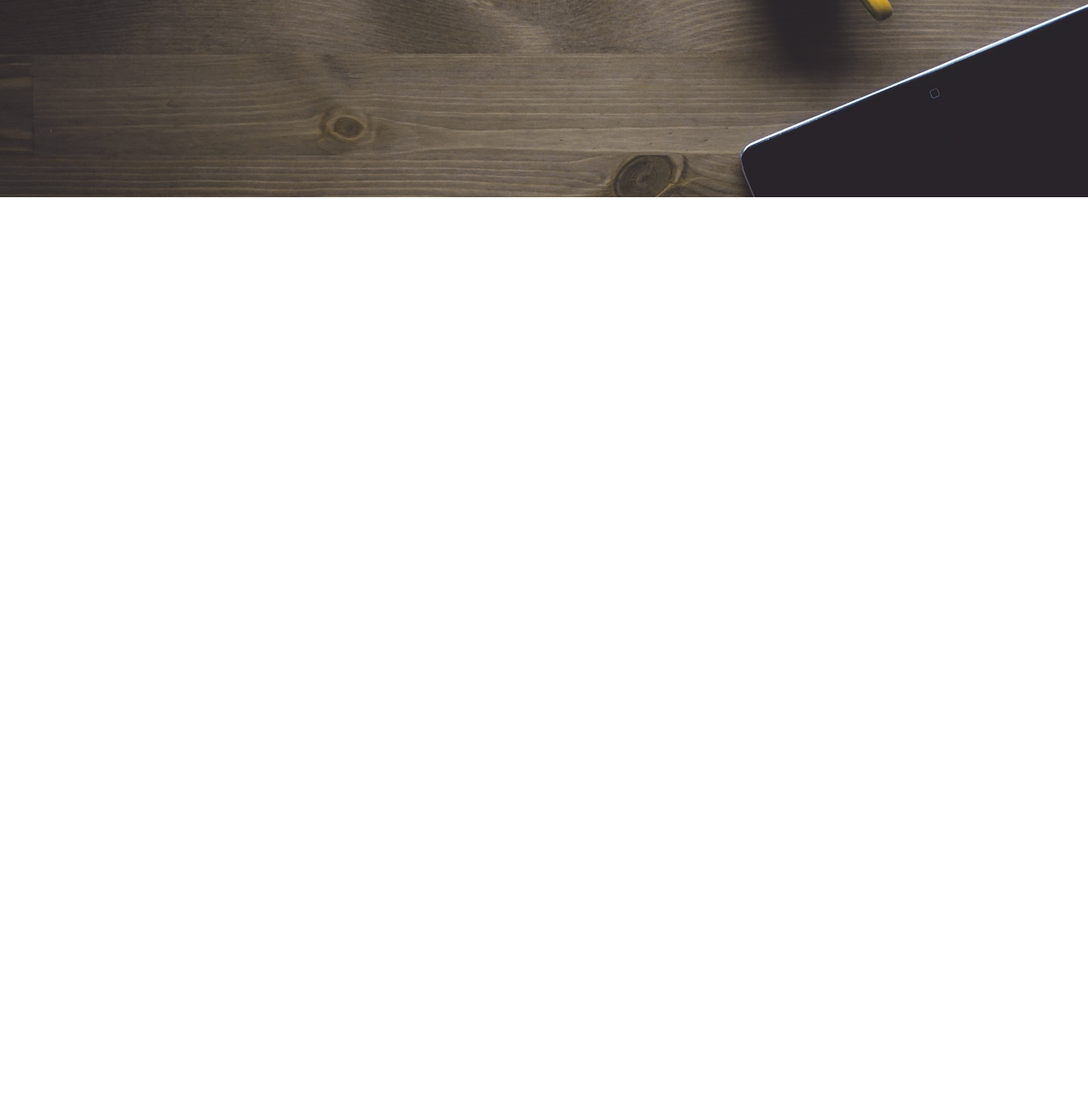
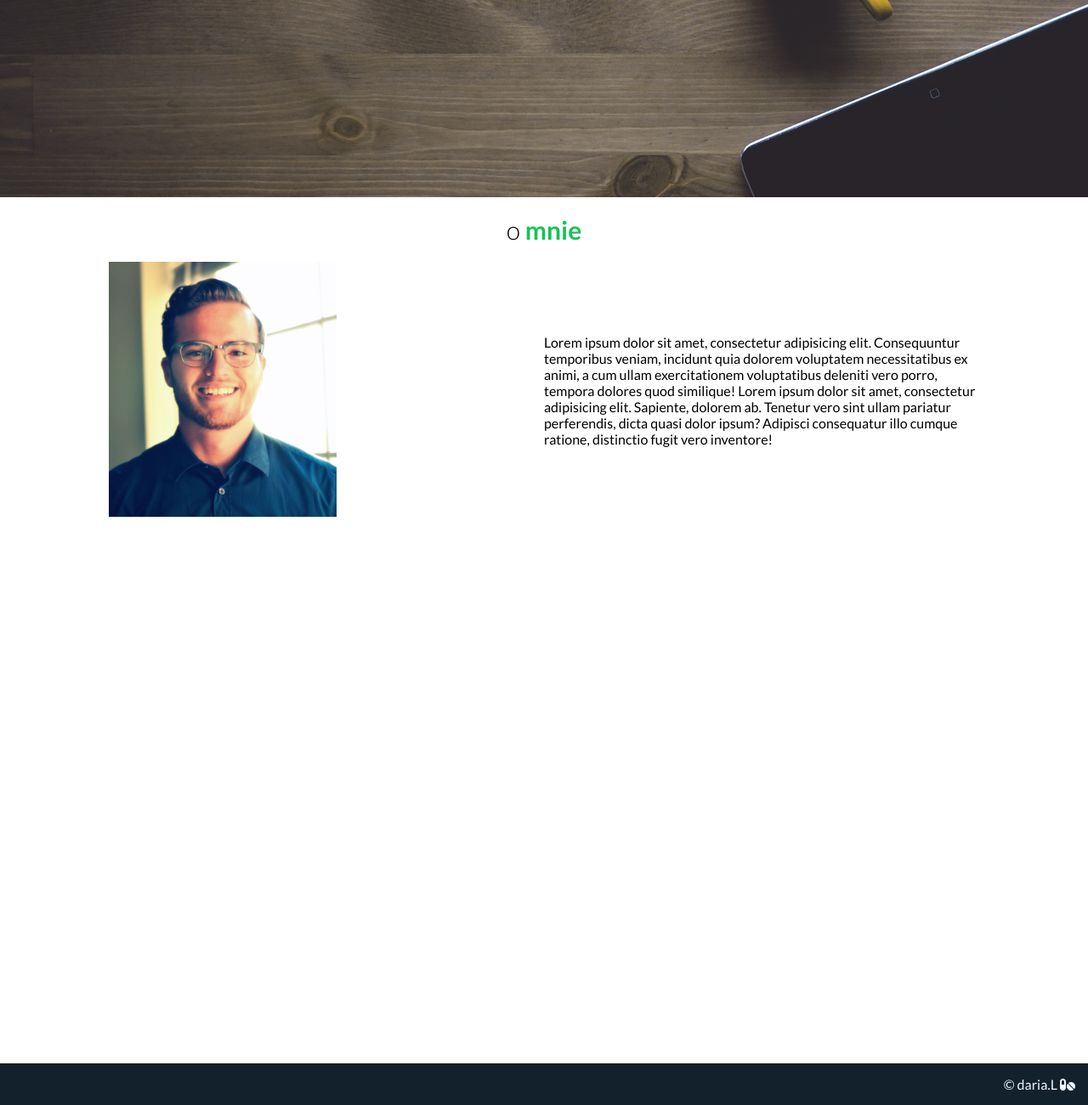
Before and after one commit to darialelito/projekt2, a plain HTML site: page index.html in a window 1280 px wide. Shown: the part 568-1868 px from the top of the page at 85% size. Before the commit the page ends 1280 px from the top, so only its background shows below. Drawn offline with Linux system fonts and the light colour scheme.

Commit message:
utworzenie sekcji about i footer

```diff
--- a/css/style.css
+++ b/css/style.css
@@ -12,7 +12,6 @@ body {
 span.color {
     color: #1ac056;
     font-weight: bold;
-    font-size: 70px;
 }
 
 /*START nav*/
@@ -64,8 +63,6 @@ span.color {
 
 }
 
-#main-header .content-header {}
-
 #main-header h1,
 h2 {
     font-weight: 300;
@@ -75,11 +72,48 @@ h2 {
     font-size: 60px;
 }
 
+#main-header h1 > span {
+    font-size: 75px;
+}
+
 #main-header h2 {
     font-size: 40px;
 }
 
 /*START section.about*/
-section.about {
-    height: 60vh;
+#about {
+    margin-top: 20px;
 }
+
+#about h2 {
+    text-align: center;
+    font-size: 30px;
+    padding-bottom: 20px;
+}
+
+#about .container-about {
+    display: flex;
+    justify-content: center;
+}
+
+#about .container-about .about-content {
+    flex-basis: 40%;
+    align-self: center;
+}
+
+#about .container-about .about-content > img {
+    height: 300px;
+}
+
+/*START section.skills*/
+#skills {
+    height: 80vh;
+}
+
+/*START footer*/
+.footer {
+    text-align: right;
+    background-color: #13212c;
+    color: aliceblue;
+    padding: 15px;
+}
--- a/index.html
+++ b/index.html
@@ -6,6 +6,7 @@
     <meta name="viewport" content="width=device-width, initial-scale=1.0">
     <title>Projekt2</title>
     <link href="https://fonts.googleapis.com/css?family=Lato:300,400,700&amp;subset=latin-ext" rel="stylesheet">
+    <link rel="stylesheet" href="https://use.fontawesome.com/releases/v5.5.0/css/all.css" integrity="sha384-B4dIYHKNBt8Bc12p+WXckhzcICo0wtJAoU8YZTY5qE0Id1GSseTk6S+L3BlXeVIU" crossorigin="anonymous">
     <link rel="stylesheet" href="css/style.css">
 </head>
 
@@ -26,7 +27,22 @@
         </div>
     </header>
 
-    <section class="about"></section>
+    <section id="about">
+        <h2>o<span class="color"> mnie</span></h2>
+        <div class="container-about">
+            <div class="about-content">
+                <img src="img/jan-nowak.jpg" alt="Jan Nowak">
+            </div>
+            <div class="about-content">
+                <p>Lorem ipsum dolor sit amet, consectetur adipisicing elit. Consequuntur temporibus veniam, incidunt quia dolorem voluptatem necessitatibus ex animi, a cum ullam exercitationem voluptatibus deleniti vero porro, tempora dolores quod similique! Lorem ipsum dolor sit amet, consectetur adipisicing elit. Sapiente, dolorem ab. Tenetur vero sint ullam pariatur perferendis, dicta quasi dolor ipsum? Adipisci consequatur illo cumque ratione, distinctio fugit vero inventore!</p>
+            </div>
+        </div>
+    </section>
+
+    <section id="skills"></section>
+    <footer class="footer">
+        <p>&copy; daria.L <i class="fas fa-pills"></i></p>
+    </footer>
     <script src="js/main.js"></script>
 </body>
 
```
